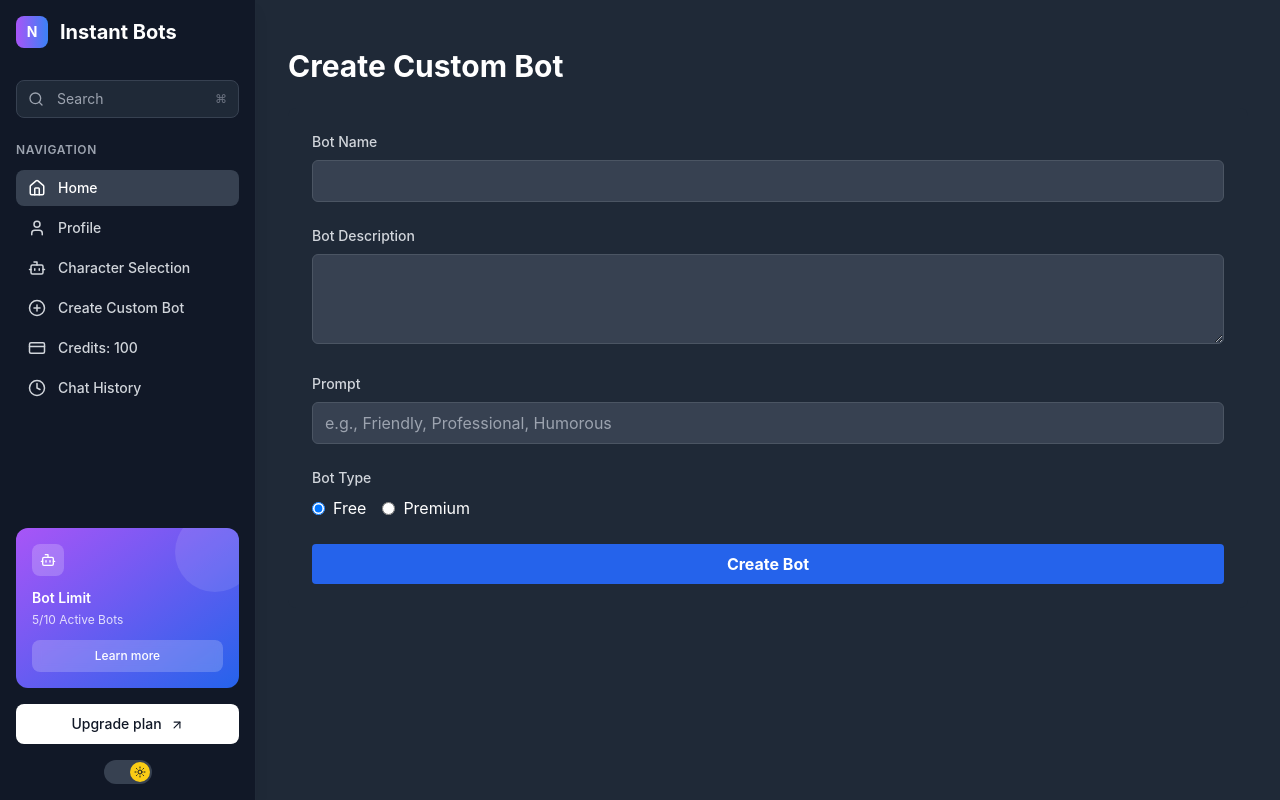
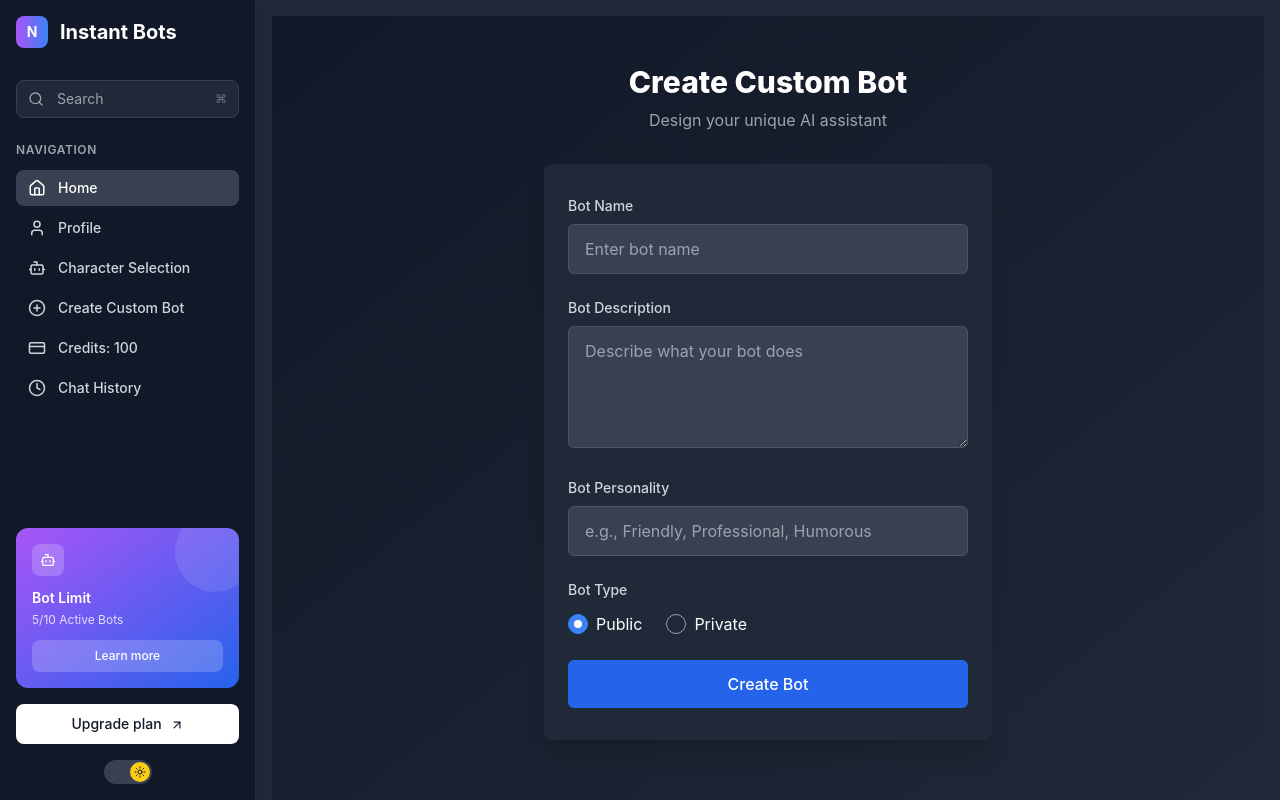
Before and after one commit to Hassan-Mehmood/fyp-frontend, a Next.js app: page /custom-bot in a window 1280 px wide. Built offline with nearby package versions, Linux system fonts and the light colour scheme; no server answers.

Commit message:
profile page is done

```diff
--- a/app/custom-bot/page.tsx
+++ b/app/custom-bot/page.tsx
@@ -1,23 +1,25 @@
 "use client";
 import React, { useState } from "react";
 import { useUser } from "@clerk/nextjs";
+import { AlertCircle, CheckCircle } from "lucide-react";
 
 const CreateCustomBotPage = () => {
   const [botName, setBotName] = useState("");
   const [botDescription, setBotDescription] = useState("");
   const [botPrompt, setBotPrompt] = useState("");
   const [botType, setBotType] = useState("PUBLIC");
-
+  const [loading, setLoading] = useState(false);
+  const [toast, setToast] = useState({ show: false, message: "", type: "" as "success" | "error" });
   const { user } = useUser();
 
-  const handleSubmit = async (e: any) => {
+  const handleSubmit = async (e: React.FormEvent) => {
     e.preventDefault();
     if (!user) {
-      alert("You must be signed in to create a bot.");
+      showToast("You must be signed in to create a bot.", "error");
       return;
     }
-    const userId = user.id;
-    console.log(userId);
+
+    setLoading(true);
 
     const payload = {
       name: botName,
@@ -28,7 +30,7 @@ const CreateCustomBotPage = () => {
 
     try {
       const response = await fetch(
-        `http://127.0.0.1:8000/bots/create/${userId}`,
+        `http://127.0.0.1:8000/bots/create/${user.id}`,
         {
           method: "POST",
           headers: {
@@ -37,31 +39,45 @@ const CreateCustomBotPage = () => {
           body: JSON.stringify(payload),
         }
       );
+
       if (!response.ok) {
         throw new Error("Failed to create bot");
       }
 
       const data = await response.json();
-      console.log("Bot created:", data);
-      alert("Bot created successfully!");
+      showToast("Bot created successfully!", "success");
+      resetForm();
+    } catch (error) {
+      console.error("Error:", error);
+      showToast("Failed to create bot. Please try again.", "error");
+    } finally {
+      setLoading(false);
+    }
+  };
+
+  const showToast = (message: string, type: "success" | "error") => {
+    setToast({ show: true, message, type });
+    setTimeout(() => setToast({ show: false, message: "", type: "" }), 3000);
+  };
+
+  const resetForm = () => {
     setBotName("");
     setBotDescription("");
     setBotPrompt("");
-      setBotType("free");
-    } catch (error) {
-      console.error("Error:", error);
-      alert("Failed to create bot. Please try again.");
-    }
+    setBotType("PUBLIC");
   };
 
   return (
-    <div className="container mx-auto px-4 py-8">
-      <h1 className="text-3xl font-bold text-white mb-6">Create Custom Bot</h1>
+    <div className="min-h-screen bg-gradient-to-br from-gray-900 to-gray-800 py-12 px-4 sm:px-6 lg:px-8">
+      <div className="max-w-md w-full mx-auto">
+        <div className="text-center mb-8">
+          <h1 className="text-3xl font-extrabold text-white">Create Custom Bot</h1>
+          <p className="mt-2 text-gray-400">Design your unique AI assistant</p>
+        </div>
 
-      <form
-        onSubmit={handleSubmit}
-        className="bg-gray-800 rounded-lg p-6 space-y-6"
-      >
+        <div className="bg-gray-800 shadow-xl rounded-lg overflow-hidden">
+          <div className="px-6 py-8">
+            <form onSubmit={handleSubmit} className="space-y-6">
               <div>
                 <label
                   htmlFor="botName"
@@ -74,7 +90,8 @@ const CreateCustomBotPage = () => {
                   id="botName"
                   value={botName}
                   onChange={(e) => setBotName(e.target.value)}
-            className="w-full px-3 py-2 bg-gray-700 border border-gray-600 rounded-md text-white focus:outline-none focus:ring-2 focus:ring-blue-500"
+                  className="w-full px-4 py-3 bg-gray-700 border border-gray-600 rounded-md text-white focus:outline-none focus:ring-2 focus:ring-blue-500 transition duration-150"
+                  placeholder="Enter bot name"
                   required
                 />
               </div>
@@ -90,53 +107,46 @@ const CreateCustomBotPage = () => {
                   id="botDescription"
                   value={botDescription}
                   onChange={(e) => setBotDescription(e.target.value)}
-            rows={3}
-            className="w-full px-3 py-2 bg-gray-700 border border-gray-600 rounded-md text-white focus:outline-none focus:ring-2 focus:ring-blue-500"
+                  rows={4}
+                  className="w-full px-4 py-3 bg-gray-700 border border-gray-600 rounded-md text-white focus:outline-none focus:ring-2 focus:ring-blue-500 transition duration-150"
+                  placeholder="Describe what your bot does"
                   required
                 ></textarea>
               </div>
 
               <div>
                 <label
-            htmlFor="botPersonality"
+                  htmlFor="botPrompt"
                   className="block text-sm font-medium text-gray-300 mb-2"
                 >
-            Prompt
+                  Bot Personality
                 </label>
                 <input
                   type="text"
-            id="botPersonality"
+                  id="botPrompt"
                   value={botPrompt}
                   onChange={(e) => setBotPrompt(e.target.value)}
-            className="w-full px-3 py-2 bg-gray-700 border border-gray-600 rounded-md text-white focus:outline-none focus:ring-2 focus:ring-blue-500"
+                  className="w-full px-4 py-3 bg-gray-700 border border-gray-600 rounded-md text-white focus:outline-none focus:ring-2 focus:ring-blue-500 transition duration-150"
                   placeholder="e.g., Friendly, Professional, Humorous"
                 />
               </div>
 
               <div>
-          <label className="block text-sm font-medium text-gray-300 mb-2">
+                <label className="block text-sm font-medium text-gray-300 mb-3">
                   Bot Type
                 </label>
-          <div className="flex space-x-4">
-            <label className="inline-flex items-center">
-              <input
-                type="radio"
-                value="PUBLIC"
-                checked={botType === "PUBLIC"}
-                onChange={() => setBotType("PUBLIC")}
-                className="form-radio text-blue-600"
-              />
-              <span className="ml-2 text-white">Free</span>
+                <div className="flex space-x-6">
+                  <label className="flex items-center cursor-pointer">
+                    <div className={`w-5 h-5 rounded-full border flex items-center justify-center mr-2 ${botType === "PUBLIC" ? "border-blue-500 bg-blue-500" : "border-gray-400"}`}>
+                      {botType === "PUBLIC" && <div className="w-2 h-2 rounded-full bg-white"></div>}
+                    </div>
+                    <span className="text-white">Public</span>
                   </label>
-            <label className="inline-flex items-center">
-              <input
-                type="radio"
-                value="PRIVATE"
-                checked={botType === "PRIVATE"}
-                onChange={() => setBotType("PRIVATE")}
-                className="form-radio text-blue-600"
-              />
-              <span className="ml-2 text-white">Premium</span>
+                  <label className="flex items-center cursor-pointer">
+                    <div className={`w-5 h-5 rounded-full border flex items-center justify-center mr-2 ${botType === "PRIVATE" ? "border-blue-500 bg-blue-500" : "border-gray-400"}`}>
+                      {botType === "PRIVATE" && <div className="w-2 h-2 rounded-full bg-white"></div>}
+                    </div>
+                    <span className="text-white">Private</span>
                   </label>
                 </div>
               </div>
@@ -144,12 +154,44 @@ const CreateCustomBotPage = () => {
               <div>
                 <button
                   type="submit"
-            className="w-full bg-blue-600 hover:bg-blue-700 text-white font-bold py-2 px-4 rounded transition duration-300"
+                  disabled={loading}
+                  className={`w-full py-3 px-4 rounded-md text-white font-medium transition duration-150 ${
+                    loading
+                      ? "bg-blue-600 cursor-not-allowed"
+                      : "bg-blue-600 hover:bg-blue-700 focus:outline-none focus:ring-2 focus:ring-blue-500 focus:ring-offset-2 focus:ring-offset-gray-800"
+                  }`}
                 >
-            Create Bot
+                  {loading ? (
+                    <span className="flex items-center justify-center">
+                      <svg className="animate-spin -ml-1 mr-2 h-4 w-4 text-white" xmlns="http://www.w3.org/2000/svg" fill="none" viewBox="0 0 24 24">
+                        <circle className="opacity-25" cx="12" cy="12" r="10" stroke="currentColor" strokeWidth="4"></circle>
+                        <path className="opacity-75" fill="currentColor" d="M4 12a8 8 0 018-8V0C5.373 0 0 5.373 0 12h4zm2 5.291A7.962 7.962 0 014 12H0c0 3.042 1.135 5.824 3 7.938l3-2.647z"></path>
+                      </svg>
+                      Creating...
+                    </span>
+                  ) : (
+                    "Create Bot"
+                  )}
                 </button>
               </div>
             </form>
+          </div>
+        </div>
+      </div>
+
+      {/* Toast Notification */}
+      {toast.show && (
+        <div className="fixed top-4 right-4 max-w-xs bg-white rounded-lg shadow-lg overflow-hidden">
+          <div className={`px-4 py-3 flex items-center ${toast.type === "success" ? "bg-green-500" : "bg-red-500"}`}>
+            {toast.type === "success" ? (
+              <CheckCircle className="h-5 w-5 text-white mr-2" />
+            ) : (
+              <AlertCircle className="h-5 w-5 text-white mr-2" />
+            )}
+            <p className="text-sm font-medium text-white">{toast.message}</p>
+          </div>
+        </div>
+      )}
     </div>
   );
 };
--- a/app/home/page.tsx
+++ b/app/home/page.tsx
@@ -10,8 +10,8 @@ import {
 } from '@clerk/nextjs';
 
 const FeatureCard = ({ icon, title, description, href, gradient = false }) => (
-  <Link href={href}>
-    <div className={`group relative overflow-hidden rounded-xl transition-all duration-300 hover:scale-105 cursor-pointer ${
+  <Link href={href} className="h-full flex">
+  <div className={`flex flex-col h-full group relative overflow-hidden rounded-xl transition-all duration-300 hover:scale-105 cursor-pointer ${
     gradient
       ? 'bg-gradient-to-br from-blue-500 to-purple-600 text-white p-6'
       : 'bg-white dark:bg-gray-800 p-6 border border-gray-200 dark:border-gray-700 hover:border-blue-300 dark:hover:border-blue-600'
@@ -29,16 +29,22 @@ const FeatureCard = ({ icon, title, description, href, gradient = false }) => (
     <p className={`text-sm mb-4 ${gradient ? 'text-white/80' : 'text-gray-600 dark:text-gray-300'}`}>
       {description}
     </p>
+
+    {/* This pushes the CTA to the bottom */}
+    <div className="mt-auto">
       <div className={`flex items-center text-sm font-medium group-hover:translate-x-1 transition-transform ${
         gradient ? 'text-white' : 'text-blue-600 dark:text-blue-400'
       }`}>
         Get Started <ArrowRight size={16} className="ml-1" />
       </div>
+    </div>
+
     {gradient && (
       <div className="absolute top-0 right-0 w-20 h-20 bg-white/10 rounded-full -translate-y-4 translate-x-4"></div>
     )}
   </div>
 </Link>
+
 );
 
 const StatCard = ({ number, label, icon }) => (
@@ -149,12 +155,15 @@ const HomePage = () => {
     </div>
   </div>
   <div className="grid grid-cols-1 md:grid-cols-2 lg:grid-cols-4 gap-6">
+    <div className="h-full flex">
       <FeatureCard
         icon={<Bot size={24} />}
         title="Role-Based Characters"
         description="Choose from a variety of pre-configured characters with unique personalities"
         href="/character-selection"
       />
+    </div>
+    <div className="h-full flex">
       <FeatureCard
         icon={<PlusCircle size={24} />}
         title="Custom Bot Creation"
@@ -162,12 +171,16 @@ const HomePage = () => {
         href="/custom-bot"
         gradient={true}
       />
+    </div>
+    <div className="h-full flex">
       <FeatureCard
         icon={<CreditCard size={24} />}
         title="Flexible Credits"
         description="Access premium features with our transparent credit system"
         href="/credits"
       />
+    </div>
+    <div className="h-full flex">
       <FeatureCard
         icon={<MessageSquare size={24} />}
         title="Smart Conversations"
@@ -175,35 +188,9 @@ const HomePage = () => {
         href="/chat-history"
       />
     </div>
+  </div>
 </section>
 
-        {/* Recent Conversations */}
-        <section>
-          <h2 className="text-2xl font-bold text-gray-900 dark:text-white mb-6">Recent Conversations</h2>
-          <div className="bg-white dark:bg-gray-800 rounded-xl p-8 border border-gray-200 dark:border-gray-700 text-center">
-            <div className="w-16 h-16 bg-gray-100 dark:bg-gray-700 rounded-full flex items-center justify-center mx-auto mb-4">
-              <MessageSquare size={24} className="text-gray-400" />
-            </div>
-            <h3 className="text-lg font-semibold text-gray-900 dark:text-white mb-2">
-              No conversations yet
-            </h3>
-            <p className="text-gray-600 dark:text-gray-400 mb-6 max-w-md mx-auto">
-              Start your first conversation with an AI companion. Choose from our pre-built characters or create your own custom bot.
-            </p>
-            <div className="flex flex-col sm:flex-row gap-3 justify-center">
-              <Link href="/character-selection">
-                <button className="px-6 py-3 bg-blue-600 text-white rounded-lg hover:bg-blue-700 transition-colors font-medium">
-                  Browse Characters
-                </button>
-              </Link>
-              <Link href="/custom-bot">
-                <button className="px-6 py-3 border border-gray-300 dark:border-gray-600 text-gray-700 dark:text-gray-200 rounded-lg hover:bg-gray-50 dark:hover:bg-gray-700 transition-colors font-medium">
-                  Create Custom Bot
-                </button>
-              </Link>
-            </div>
-          </div>
-        </section>
       </main>
     </div>
   );
```
Also changed, not shown: app/profile/EditProfileSection.tsx (added, +51 -0 lines), app/profile/page.tsx (+18 -36 lines), components/MainContent.tsx (+85 -83 lines). Lines whose indentation alone changed are shown as unchanged.
